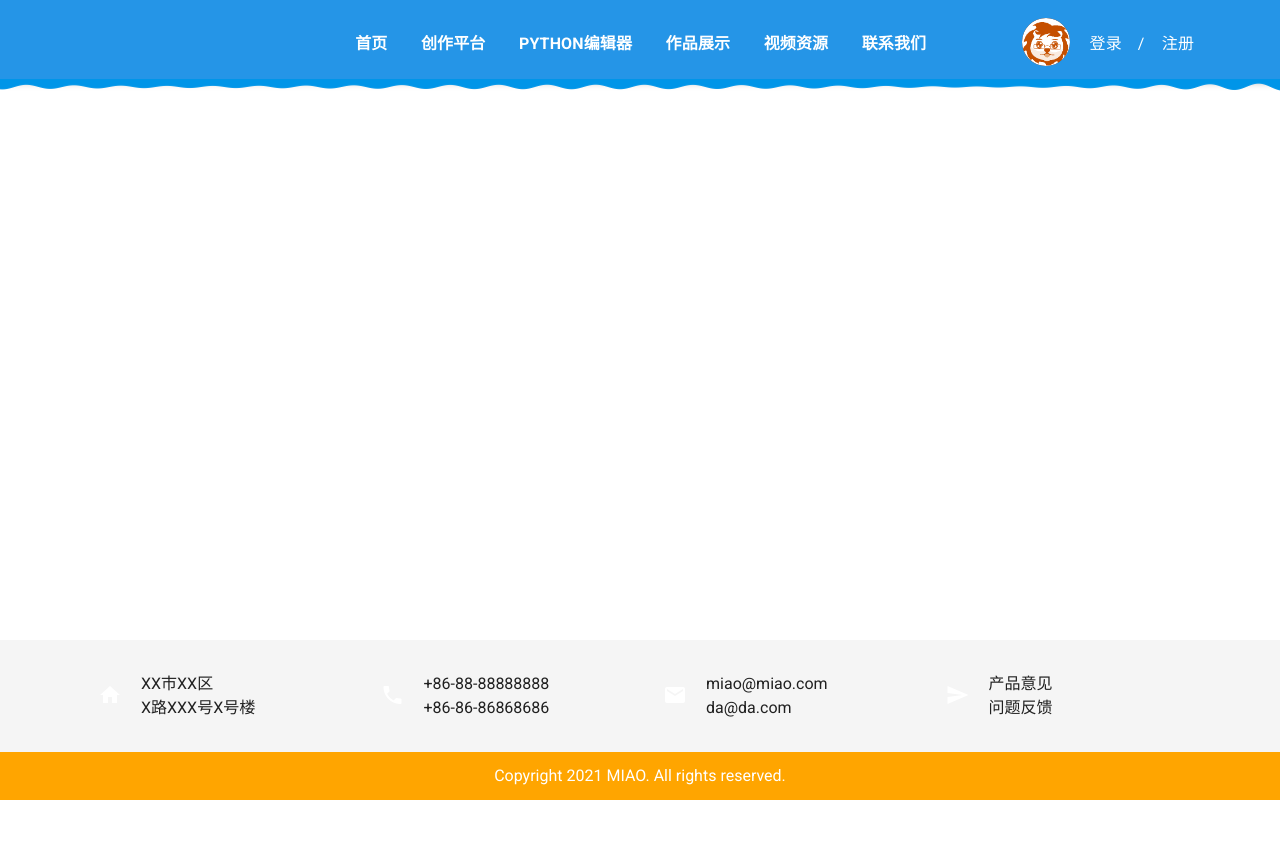
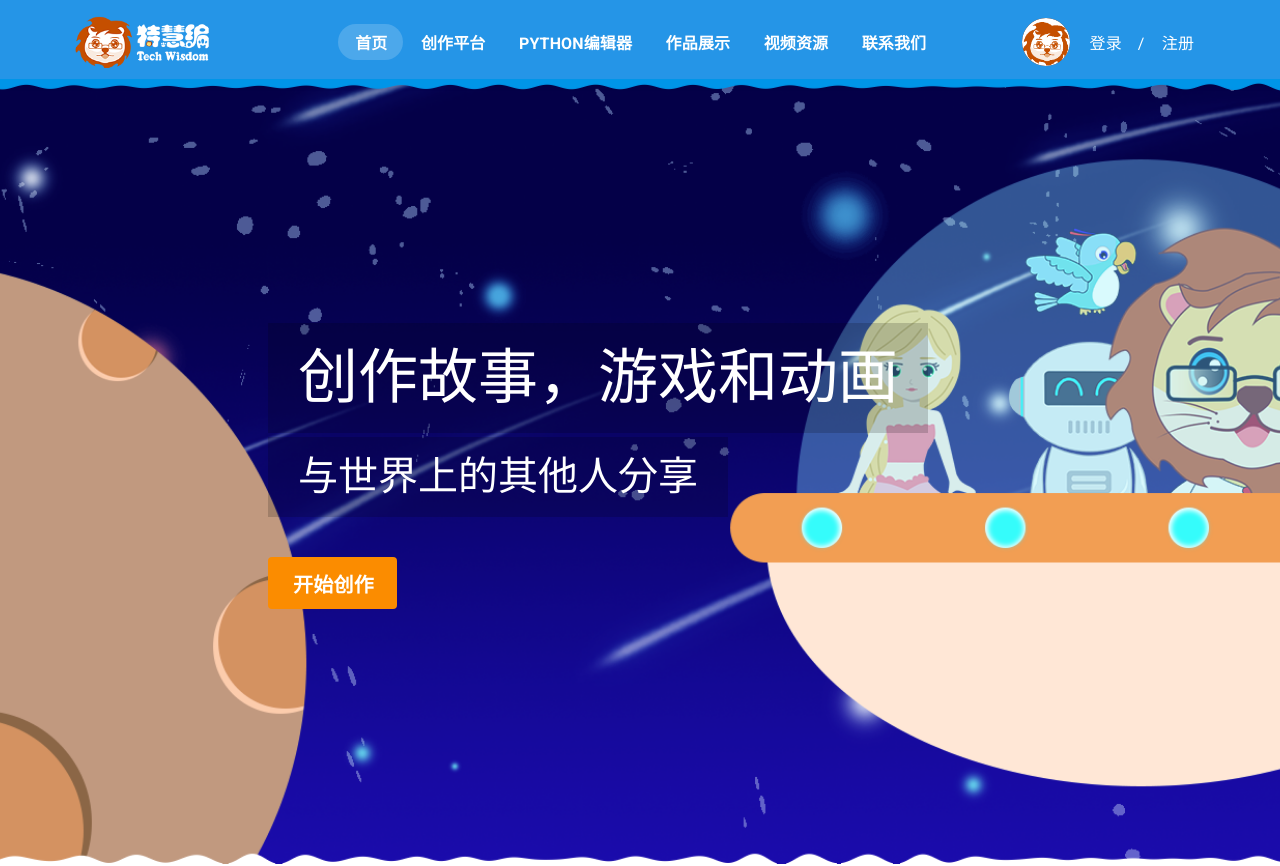
Before and after one commit to WitMiao/thb-vue, a Vue app: page /#/home in a window 1280 px wide. Shown: the top 866 px of the page. Before the commit the page ends 800 px from the top, so only its background shows below. Built offline with nearby package versions, Linux system fonts and the light colour scheme; what vue-core-video-player would draw is missing.

Commit message:
路由相关更新

```diff
--- a/src/components/Header/index.vue
+++ b/src/components/Header/index.vue
@@ -5,7 +5,7 @@
     </v-app-bar-nav-icon>
     <v-row>
       <v-col class="d-flex justify-space-around">
-        <router-link to="/">
+        <router-link to="/home">
           <v-img
             alt="THB Logo"
             class="shrink mr-10 mt-5"
@@ -13,7 +13,6 @@
             src="@/assets/img/logo/logo1.png"
             transition="scale-transition"
             width="150"
-            to="/"
           />
         </router-link>
       </v-col>
@@ -62,11 +61,11 @@ export default {
   },
   data() {
     return {
-      activeIndex: '/',
+      activeIndex: '/home',
       isRouter: true,
       selectedItem: 0,
       barTitle: [
-        { text: '首页', link: '/' },
+        { text: '首页', link: '/home' },
         { text: '创作平台', link: '/creation' },
         { text: 'Python编辑器', link: '/pythonide' },
         { text: '作品展示', link: '/works' },
--- a/src/components/Login/content.vue
+++ b/src/components/Login/content.vue
@@ -3,7 +3,7 @@
     <v-card-title class="pa-0">
       <v-col></v-col>
       <v-col class="d-flex justify-center">
-        <v-img alt="THB Logo" class="shrink" contain src="@/assets/img/logo/logo2.png" width="120" />
+        <v-img alt="THB Logo" class="shrink" contain src="@/assets/img/logo/logo2.png" width="120"/>
       </v-col>
       <v-col class="d-flex justify-end align-self-start pa-1">
         <v-btn icon>
@@ -73,9 +73,10 @@
 </template>
 
 <script>
-import { mapState } from 'vuex';
-import { reqRegister } from '@/api';
-import { required, minLength, maxLength, alphaNum } from 'vuelidate/lib/validators';
+import {mapState} from 'vuex';
+import {reqRegister} from '@/api';
+import {required, minLength, maxLength, alphaNum} from 'vuelidate/lib/validators';
+
 export default {
   name: 'LoginContent',
   data() {
@@ -109,8 +110,8 @@ export default {
       registerMod: {
         title: '注册账号',
         form: {
-          rUsername: { label: '账号', placeholder: '(6-20位，字母+数字组合)', isText: true, val: '' },
-          nickname: { label: '昵称', placeholder: '(1-20位，可输入中文、字母或者数字)', isText: true, val: '' },
+          rUsername: {label: '账号', placeholder: '(6-20位，字母+数字组合)', isText: true, val: ''},
+          nickname: {label: '昵称', placeholder: '(1-20位，可输入中文、字母或者数字)', isText: true, val: ''},
           rPassword: {
             label: '密码',
             placeholder: '(6-20位，至少包含数字跟字母)',
@@ -231,7 +232,7 @@ export default {
       return this.loginForm.username.val.length >= 6;
     },
     leftLength() {
-      const { length } = this.loginForm.username.val;
+      const {length} = this.loginForm.username.val;
       const leftLength = parseFloat((0.8 / 20) * length);
       return leftLength > 1 ? 1 : leftLength;
     },
@@ -289,15 +290,15 @@ export default {
       const errors = [];
       const inputVal = this.$v[this.formName].form[name].val;
       if (!inputVal.$dirty) return errors;
-      inputVal.hasOwnProperty('required') && !inputVal.required && errors.push(item.label + '为必填项！');
-      inputVal.hasOwnProperty('alphaNum') && !inputVal.alphaNum && errors.push(item.label + '只能包含字母和数字！');
-      inputVal.hasOwnProperty('minLength') && !inputVal.minLength && errors.push(item.label + '至少六个字符！');
-      inputVal.hasOwnProperty('maxLength') && !inputVal.maxLength && errors.push(item.label + '最多二十个字符！');
-      inputVal.hasOwnProperty('sameAsPassword') && !inputVal.sameAsPassword && errors.push('两次密码不一致！');
-      inputVal.hasOwnProperty('isNickname') &&
+      Object.prototype.hasOwnProperty.call(inputVal, 'required') && !inputVal.required && errors.push(item.label + '为必填项！');
+      Object.prototype.hasOwnProperty.call(inputVal, 'alphaNum') && !inputVal.alphaNum && errors.push(item.label + '只能包含字母和数字！');
+      Object.prototype.hasOwnProperty.call(inputVal, 'minLength') && !inputVal.minLength && errors.push(item.label + '至少六个字符！');
+      Object.prototype.hasOwnProperty.call(inputVal, 'maxLength') && !inputVal.maxLength && errors.push(item.label + '最多二十个字符！');
+      Object.prototype.hasOwnProperty.call(inputVal, 'sameAsPassword') && !inputVal.sameAsPassword && errors.push('两次密码不一致！');
+      Object.prototype.hasOwnProperty.call(inputVal, 'isNickname') &&
       !inputVal.isNickname &&
       errors.push(item.label + '只能包含中文、字母和数字！');
-      inputVal.hasOwnProperty('isPassword') &&
+      Object.prototype.hasOwnProperty.call(inputVal, 'isPassword') &&
       !inputVal.isPassword &&
       errors.push(item.label + '至少包含数字跟字母，可以有常用字符！');
       return errors;
@@ -311,21 +312,21 @@ export default {
         let result = {};
         if (!this.registerDialog) {
           const {
-            username: { val: uname },
-            password: { val: pwd },
+            username: {val: uname},
+            password: {val: pwd},
           } = this.loginForm;
-          result = await this.$store.dispatch('userLogin', { username: uname, userpwd: pwd });
+          result = await this.$store.dispatch('userLogin', {username: uname, userpwd: pwd});
         } else {
           const {
-            rUsername: { val: uname },
-            rPassword: { val: pwd },
-            nickname: { val: nname },
+            rUsername: {val: uname},
+            rPassword: {val: pwd},
+            nickname: {val: nname},
           } = this.registerForm;
-          result = await reqRegister({ username: uname, userpwd: pwd, nickname: nname });
+          result = await reqRegister({username: uname, userpwd: pwd, nickname: nname});
         }
 
         this.loading = false;
-        const { status, msg } = result;
+        const {status, msg} = result;
         console.log(result);
         const errorStr = this[this.formName].errorStr;
         switch (status) {
--- a/src/pages/Home/index.vue
+++ b/src/pages/Home/index.vue
@@ -30,7 +30,7 @@
             transition="fade-transition"
           >
             <div class="mt-10">
-              <v-btn color="warning" x-large class="text-h6 font-weight-bold" depressed>
+              <v-btn color="warning" x-large class="text-h6 font-weight-bold" depressed :to="carousel.btnUrl">
                 {{ carousel.btnText }}
               </v-btn>
             </div>
@@ -205,6 +205,7 @@ export default {
           text1: '创作故事，游戏和动画',
           text2: '与世界上的其他人分享',
           btnText: '开始创作',
+          btnUrl:'/creation',
         },
         {
           src: require('@/assets/img/carousel/c2.png'),
@@ -212,6 +213,7 @@ export default {
           text1: '创作故事，游戏和动画2',
           text2: '与世界上的其他人分享2',
           btnText: '开始创作2',
+          btnUrl:'/creation',
         },
       ],
       thComment: [
--- a/src/router/index.js
+++ b/src/router/index.js
@@ -1,14 +1,16 @@
 import Vue from 'vue';
 import VueRouter from 'vue-router';
 import store from '@/store';
+
 Vue.use(VueRouter);
 
 const originPush = VueRouter.prototype.push;
 //修改原型的push,让原型的push指向另外一个函数
-VueRouter.prototype.push = function(location, onResolved, onRejected) {
+VueRouter.prototype.push = function (location, onResolved, onRejected) {
     if (onResolved === undefined && onRejected === undefined) {
         //证明调用的时候只传递了个匹配路由对象，传递成功或者失败的回调
-    return originPush.call(this, location).catch(() => {});
+        return originPush.call(this, location).catch(() => {
+        });
     } else {
         //证明调用的时候传递了成功或者失败的回调，或者都有
         return originPush.call(this, location, onResolved, onRejected);
@@ -17,10 +19,11 @@ VueRouter.prototype.push = function(location, onResolved, onRejected) {
 
 const originReplace = VueRouter.prototype.replace;
 //修改原型的replace,让原型的replace指向另外一个函数
-VueRouter.prototype.replace = function(location, onResolved, onRejected) {
+VueRouter.prototype.replace = function (location, onResolved, onRejected) {
     if (onResolved === undefined && onRejected === undefined) {
         //证明调用的时候只传递了个匹配路由对象，传递成功或者失败的回调
-    return originReplace.call(this, location).catch(() => {});
+        return originReplace.call(this, location).catch(() => {
+        });
     } else {
         //证明调用的时候传递了成功或者失败的回调，或者都有
         return originReplace.call(this, location, onResolved, onRejected);
@@ -35,7 +38,7 @@ import Aboutus from '@/pages/Aboutus';
 const router = new VueRouter({
     routes: [
         {
-      path: '/',
+            path: '/home',
             component: Home,
         },
         {
@@ -54,6 +57,10 @@ const router = new VueRouter({
             path: '/aboutus',
             component: Aboutus,
         },
+        {
+            path: '/',
+            redirect: '/home'
+        }
     ],
 });
 
@@ -62,9 +69,6 @@ router.beforeEach(async (to, from, next) => {
     const token = store.state.user.token;
     const userInfo = store.state.user.userInfo.username;
     if (token) {
-    if (to.path === '/signin') {
-      next('/');
-    } else {
         if (userInfo) {
             next();
         } else {
@@ -75,7 +79,6 @@ router.beforeEach(async (to, from, next) => {
                 next();
             }
         }
-    }
     } else {
         next();
     }
```
Lines whose indentation alone changed are shown as unchanged.
